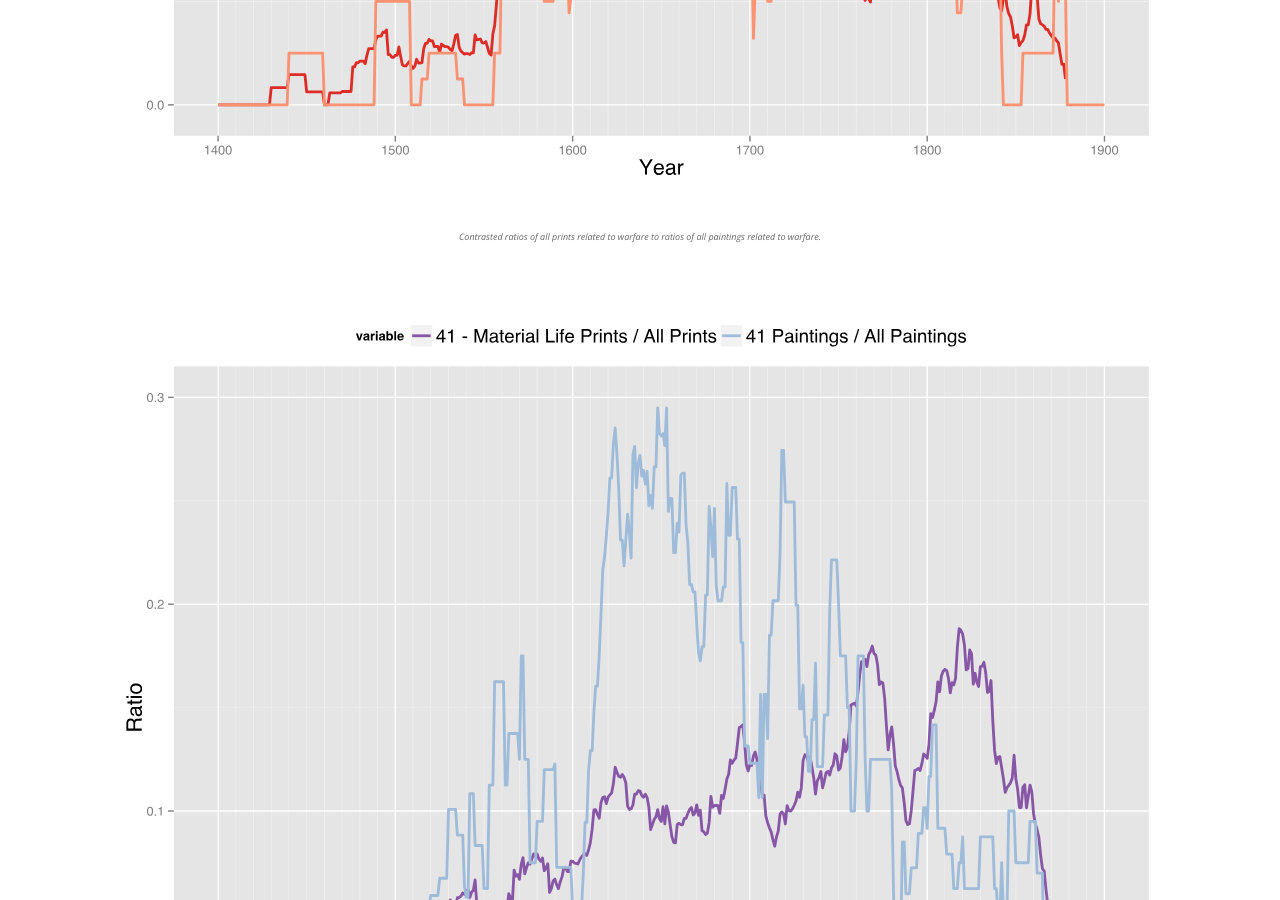
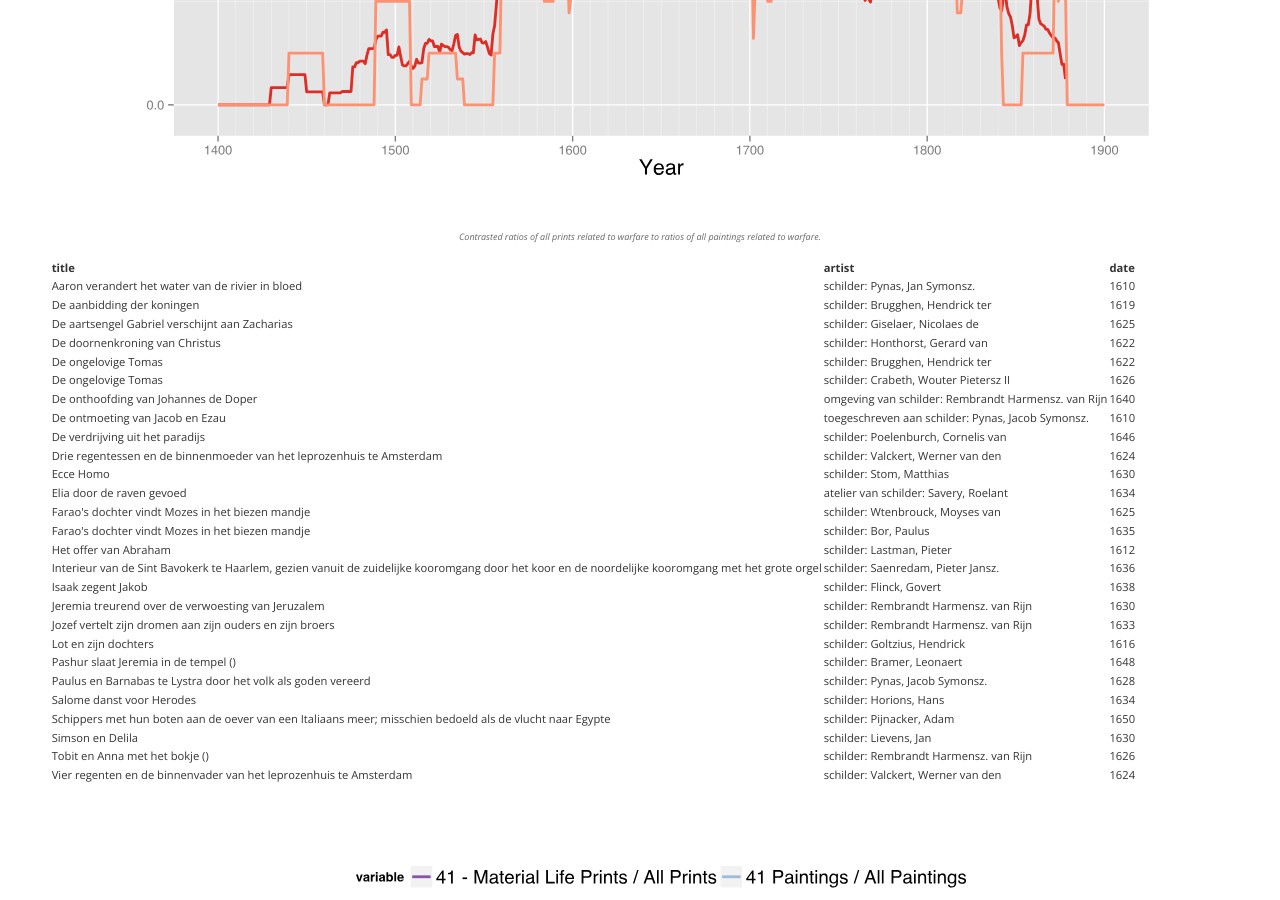
Before and after one commit to mdlincoln/mdlincoln.github.io, a Jekyll site: the page built from _posts/2013-11-14-the-problem-of-media.md, in a window 1280 px wide and 900 px high, scrolled down 2873 px. Built offline with Jekyll 4.4.1, drawn with Linux system fonts in a browser that asks for light colours; comment, search, counter and statistics services are not loaded.

Commit message:
Added bible paintings table

```diff
--- a/_posts/2013-11-14-the-problem-of-media.md
+++ b/_posts/2013-11-14-the-problem-of-media.md
@@ -35,6 +35,150 @@ All of the above graphs are made looking at the entire collection, not discrimin
 </figure>
 
 
+<table >
+    <tr>
+        <th>title</th>
+        <th>artist</th>
+        <th>date</th>
+    </tr>
+    <tr>
+        <td>Aaron verandert het water van de rivier in bloed</td>
+        <td>schilder: Pynas, Jan Symonsz.</td>
+        <td>1610</td>
+    </tr>
+    <tr>
+        <td>De aanbidding der koningen</td>
+        <td>schilder: Brugghen, Hendrick ter</td>
+        <td>1619</td>
+    </tr>
+    <tr>
+        <td>De aartsengel Gabriel verschijnt aan Zacharias</td>
+        <td>schilder: Giselaer, Nicolaes de</td>
+        <td>1625</td>
+    </tr>
+    <tr>
+        <td>De doornenkroning van Christus</td>
+        <td>schilder: Honthorst, Gerard van</td>
+        <td>1622</td>
+    </tr>
+    <tr>
+        <td>De ongelovige Tomas</td>
+        <td>schilder: Brugghen, Hendrick ter</td>
+        <td>1622</td>
+    </tr>
+    <tr>
+        <td>De ongelovige Tomas</td>
+        <td>schilder: Crabeth, Wouter Pietersz II</td>
+        <td>1626</td>
+    </tr>
+    <tr>
+        <td>De onthoofding van Johannes de Doper</td>
+        <td>omgeving van schilder: Rembrandt Harmensz. van Rijn</td>
+        <td>1640</td>
+    </tr>
+    <tr>
+        <td>De ontmoeting van Jacob en Ezau</td>
+        <td>toegeschreven aan schilder: Pynas, Jacob Symonsz.</td>
+        <td>1610</td>
+    </tr>
+    <tr>
+        <td>De verdrijving uit het paradijs</td>
+        <td>schilder: Poelenburch, Cornelis van</td>
+        <td>1646</td>
+    </tr>
+    <tr>
+        <td>Drie regentessen en de binnenmoeder van het leprozenhuis te Amsterdam</td>
+        <td>schilder: Valckert, Werner van den</td>
+        <td>1624</td>
+    </tr>
+    <tr>
+        <td>Ecce Homo</td>
+        <td>schilder: Stom, Matthias</td>
+        <td>1630</td>
+    </tr>
+    <tr>
+        <td>Elia door de raven gevoed</td>
+        <td>atelier van schilder: Savery, Roelant</td>
+        <td>1634</td>
+    </tr>
+    <tr>
+        <td>Farao's dochter vindt Mozes in het biezen mandje</td>
+        <td>schilder: Wtenbrouck, Moyses van</td>
+        <td>1625</td>
+    </tr>
+    <tr>
+        <td>Farao's dochter vindt Mozes in het biezen mandje</td>
+        <td>schilder: Bor, Paulus</td>
+        <td>1635</td>
+    </tr>
+    <tr>
+        <td>Het offer van Abraham</td>
+        <td>schilder: Lastman, Pieter</td>
+        <td>1612</td>
+    </tr>
+    <tr>
+        <td>Interieur van de Sint Bavokerk te Haarlem, gezien vanuit de zuidelijke kooromgang door het koor en de noordelijke kooromgang met het grote orgel</td>
+        <td>schilder: Saenredam, Pieter Jansz.</td>
+        <td>1636</td>
+    </tr>
+    <tr>
+        <td>Isaak zegent Jakob</td>
+        <td>schilder: Flinck, Govert</td>
+        <td>1638</td>
+    </tr>
+    <tr>
+        <td>Jeremia treurend over de verwoesting van Jeruzalem</td>
+        <td>schilder: Rembrandt Harmensz. van Rijn</td>
+        <td>1630</td>
+    </tr>
+    <tr>
+        <td>Jozef vertelt zijn dromen aan zijn ouders en zijn broers</td>
+        <td>schilder: Rembrandt Harmensz. van Rijn</td>
+        <td>1633</td>
+    </tr>
+    <tr>
+        <td>Lot en zijn dochters</td>
+        <td>schilder: Goltzius, Hendrick</td>
+        <td>1616</td>
+    </tr>
+    <tr>
+        <td>Pashur slaat Jeremia in de tempel  ()</td>
+        <td>schilder: Bramer, Leonaert</td>
+        <td>1648</td>
+    </tr>
+    <tr>
+        <td>Paulus en Barnabas te Lystra door het volk als goden vereerd</td>
+        <td>schilder: Pynas, Jacob Symonsz.</td>
+        <td>1628</td>
+    </tr>
+    <tr>
+        <td>Salome danst voor Herodes</td>
+        <td>schilder: Horions, Hans</td>
+        <td>1634</td>
+    </tr>
+    <tr>
+        <td>Schippers met hun boten aan de oever van een Italiaans meer; misschien bedoeld als de vlucht naar Egypte</td>
+        <td>schilder: Pijnacker, Adam</td>
+        <td>1650</td>
+    </tr>
+    <tr>
+        <td>Simson en Delila</td>
+        <td>schilder: Lievens, Jan</td>
+        <td>1630</td>
+    </tr>
+    <tr>
+        <td>Tobit en Anna met het bokje  ()</td>
+        <td>schilder: Rembrandt Harmensz. van Rijn</td>
+        <td>1626</td>
+    </tr>
+    <tr>
+        <td>Vier regenten en de binnenvader van het leprozenhuis te Amsterdam</td>
+        <td>schilder: Valckert, Werner van den</td>
+        <td>1624</td>
+    </tr>
+</table>
+
+
 
 <figure>
 <a href="/assets/images-display/material_life_media.svg"><img src="/assets/images-display/material_life_media.svg" alt="Contrasted ratios of all prints with material life subject matter to ratios of all paintings with material life subject matter." /></a>
```
